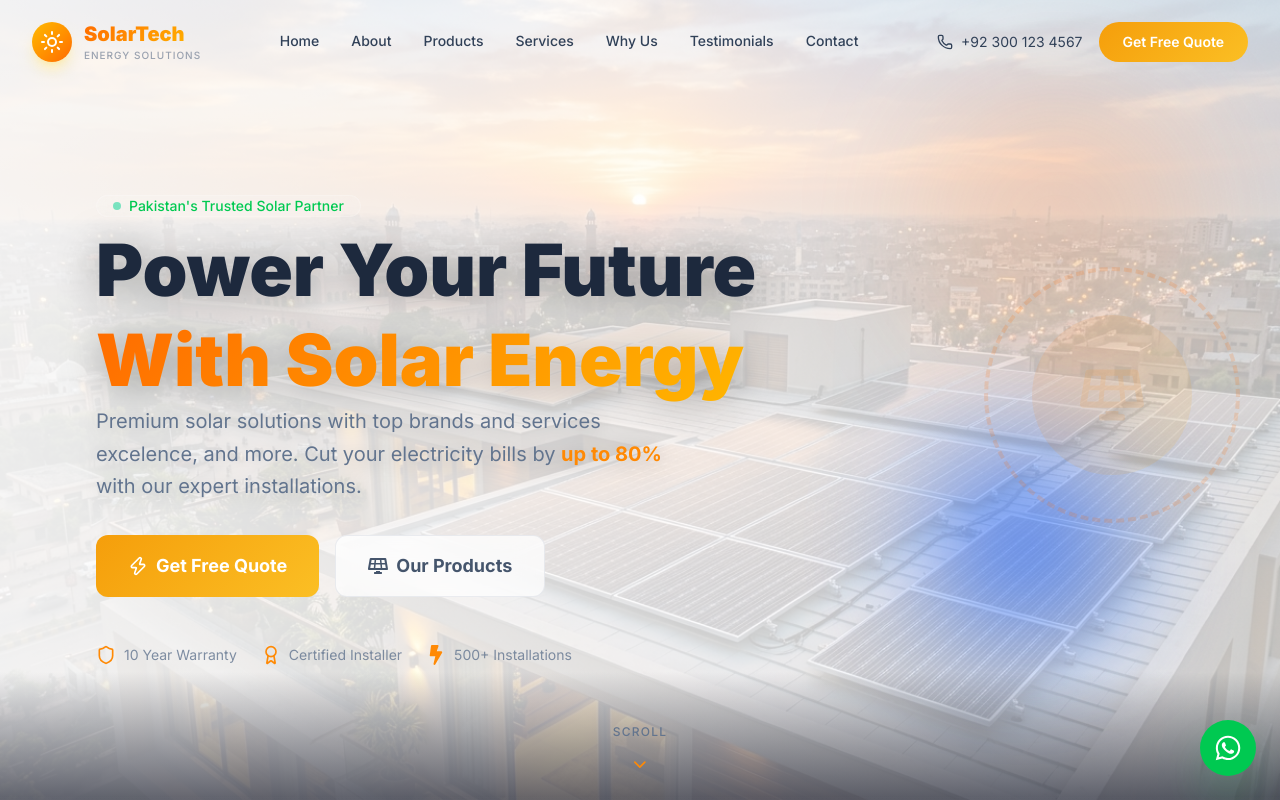
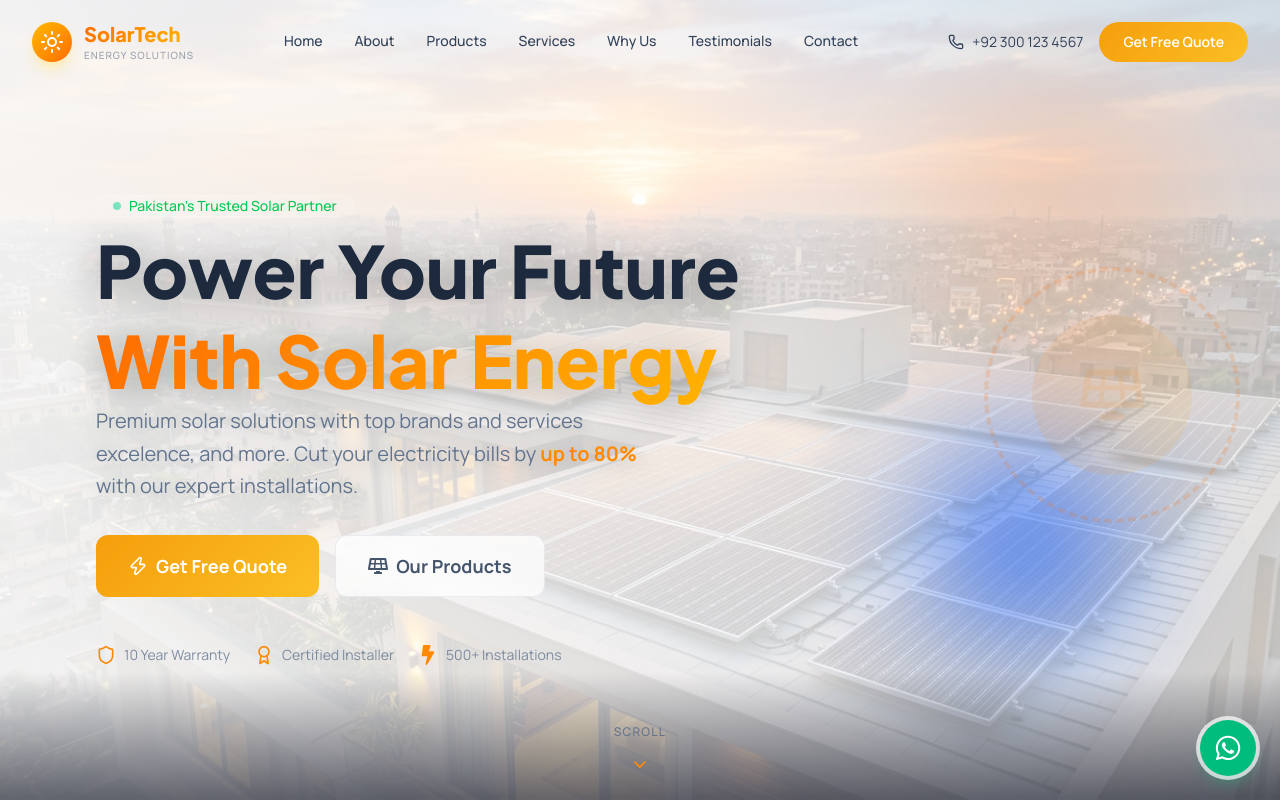
Before and after one commit to johnedi-dev/SolarTech-Website, a React (Vite) app: page / in a window 1280 px wide. Shown: the top 800 px of the page. Built offline with nearby package versions, Linux system fonts and the light colour scheme.

Commit message:
updated designs

```diff
--- a/src/components/Footer.jsx
+++ b/src/components/Footer.jsx
@@ -147,11 +147,11 @@ export default function Footer() {
         initial={{ scale: 0 }}
         animate={{ scale: 1 }}
         transition={{ delay: 2, type: 'spring' }}
-        whileHover={{ scale: 1.1 }}
-        className="fixed bottom-6 right-6 z-50 w-14 h-14 rounded-full bg-green-500 flex items-center justify-center text-white shadow-2xl shadow-green-500/40"
+        whileHover={{ scale: 1.08 }}
+        className="fixed bottom-4 right-4 z-50 w-12 h-12 sm:bottom-6 sm:right-6 sm:w-14 sm:h-14 rounded-full bg-emerald-500 flex items-center justify-center text-white shadow-lg shadow-emerald-500/30 ring-4 ring-white/70"
         aria-label="Chat on WhatsApp"
       >
-        <FaWhatsapp className="w-7 h-7" />
+        <FaWhatsapp className="w-5 h-5 sm:w-7 sm:h-7" />
       </motion.a>
     </footer>
   );
--- a/src/index.css
+++ b/src/index.css
@@ -1,4 +1,4 @@
-@import url('https://fonts.googleapis.com/css2?family=Inter:wght@300;400;500;600;700;800;900&family=Poppins:wght@300;400;500;600;700;800;900&display=swap');
+@import url('https://fonts.googleapis.com/css2?family=Manrope:wght@400;500;600;700;800&family=Plus+Jakarta+Sans:wght@500;600;700;800&display=swap');
 
 @import "tailwindcss";
 
@@ -22,10 +22,16 @@ html {
 }
 
 body {
-  font-family: 'Inter', sans-serif;
+  font-family: 'Manrope', sans-serif;
   background-color: var(--solar-surface);
   color: var(--solar-slate);
   overflow-x: clip;
+  -webkit-font-smoothing: antialiased;
+  text-rendering: optimizeLegibility;
+}
+
+h1, h2, h3, h4, h5, h6 {
+  font-family: 'Plus Jakarta Sans', sans-serif;
 }
 
 /* Custom scrollbar */
@@ -208,7 +214,7 @@ body {
 
 /* Counter number style */
 .counter-number {
-  font-family: 'Poppins', sans-serif;
+  font-family: 'Plus Jakarta Sans', sans-serif;
   font-weight: 800;
 }
 
```
